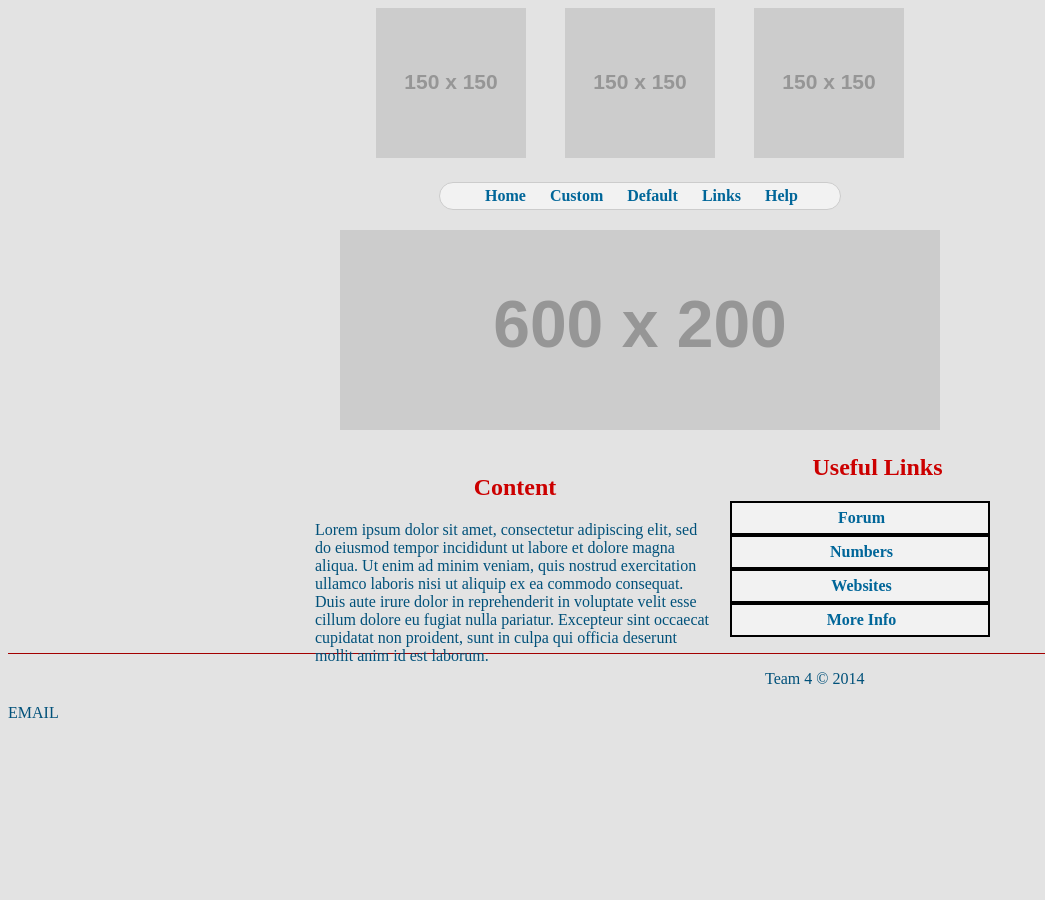
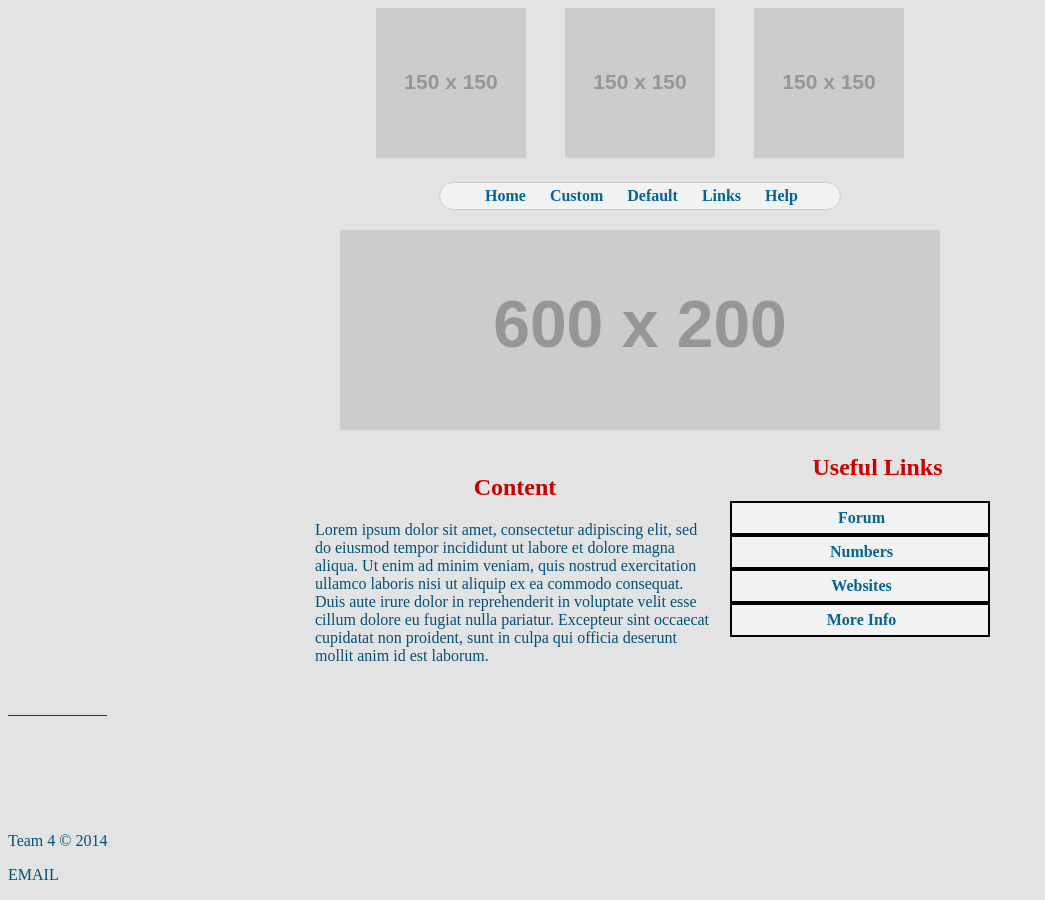
Before and after one commit to iinf362/team4, a Jekyll site: the page built from index.html, in a window 1280 px wide. Shown: the whole page, without its empty margins (0-1045 px from the left). Built offline with Jekyll 4.4.1, drawn with Linux system fonts in a browser that asks for light colours.

Commit message:
Fixing the footer

```diff
--- a/css/main.css
+++ b/css/main.css
@@ -190,6 +190,9 @@ body {
 
 /*Footer*/
 .footer {
+	position: absolute;
+	bottom: 0;
+	padding-top: 100px;
 	max-width:100%;
 	color: #00517a;
 	border-top: 1px solid #a30000;
```
